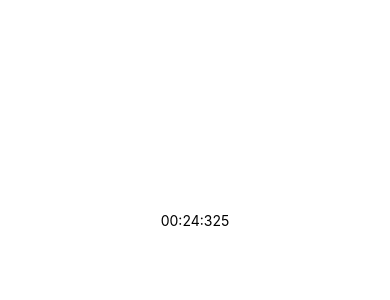
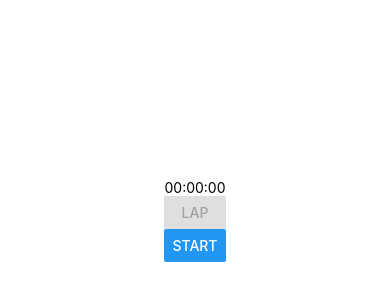
Before and after one commit to Shopify/eng-intern-assessment-react-native, a React Native app: screen / in a window 390 px wide. Shown: the part 202-502 px from the top of the page. Built offline with nearby package versions, Linux system fonts and the light colour scheme.

Commit message:
added basic button logic
- can create button based on types

```diff
--- a/App.tsx
+++ b/App.tsx
@@ -1,27 +1,67 @@
-import { StatusBar } from 'expo-status-bar';
-import { StyleSheet, Text, View } from 'react-native';
-import StopWatch from './src/StopWatch';
-import { useState } from 'react';
-import { convertMillisToClockTime } from './util/TimeConverter';
+import { StatusBar } from "expo-status-bar";
+import { StyleSheet, Text, View } from "react-native";
+import StopWatch from "./src/StopWatch";
+import { useEffect, useState } from "react";
+import { convertMillisToClockTime } from "./util/TimeConverter";
+import StopWatchButton from "./src/StopWatchButton";
 
 export default function App() {
+  const [elapsedTime, setElapsedTime] = useState(0);
+  const [isTimerRunning, setIsTimerRunning] = useState(false);
+  const [lapTimes, setLapTimes] = useState<number[]>([]);
+  const [previousLap, setPreviousLap] = useState(0);
 
-  const [timeElapsed, setTimeElapsed] = useState(24325);
+  useEffect(() => {
+    let interval: number;
+
+    if (isTimerRunning) {
+      interval = setInterval(() => {
+        setElapsedTime((prevElapsedTime) => prevElapsedTime + 10);
+      }, 10);
+    }
+
+    return () => {
+      clearInterval(interval);
+    };
+  }, [isTimerRunning]);
+
+  const resetStopWatch = () => {
+    setElapsedTime(0);
+    setIsTimerRunning(false);
+    setLapTimes([]);
+    setPreviousLap(0);
+  };
+
+  const lapStopWatch = () => {
+    const lapTime = elapsedTime - previousLap;
+    setLapTimes((prev) => [lapTime, ...prev]);
+    setPreviousLap(elapsedTime);
+  };
+
+  const startStopWatch = () => {
+    setIsTimerRunning(true);
+  }
+
+  const stopStopWatch = () => {
+    setIsTimerRunning(false);
+  }
 
   return (
     <View style={styles.container}>
-        <StopWatch {...convertMillisToClockTime(timeElapsed)}/>
+      <StopWatch {...convertMillisToClockTime(elapsedTime)} />
+      <View>
+        <StopWatchButton type="lap" onClick={lapStopWatch}/>
+        <StopWatchButton type="start" onClick={startStopWatch}/>
+      </View>
     </View>
   );
 }
 
-
-
 const styles = StyleSheet.create({
   container: {
     flex: 1,
-    backgroundColor: '#fff',
-    alignItems: 'center',
-    justifyContent: 'center',
+    backgroundColor: "#fff",
+    alignItems: "center",
+    justifyContent: "center",
   },
 });
--- a/src/StopWatch.tsx
+++ b/src/StopWatch.tsx
@@ -7,7 +7,7 @@ export default function StopWatch(props: Readonly<StopWatchProps>) {
 
     return (
         <View>
-            <Text>{`${formatTime(props.minutes)}:${formatTime(props.seconds)}:${formatTime(props.milliseconds)}`}</Text>
+            <Text>{`${formatTime(props.minutes)}:${formatTime(props.seconds)}:${formatTime(props.milliseconds/10)}`}</Text>
         </View>
     );
 };
--- a/src/StopWatchButton.tsx
+++ b/src/StopWatchButton.tsx
@@ -1,8 +1,20 @@
-import { View } from 'react-native';
+import { Button, Text, View } from "react-native";
 
-export default function StopWatchButton() {
-  return (
-    <View >
-    </View>
-  );
+export default function StopWatchButton(props: StopWatchButtonProps) {
+  switch (props.type) {
+    case "start":
+      return <View><Button onPress={props.onClick} title="Start"/></View>;
+    case "stop":
+        return <View><Button onPress={props.onClick} title="Stop"/></View>;
+    case "reset":
+        return <View><Button onPress={props.onClick} title="Reset"/></View>;
+    case "lap":
+        return <View><Button onPress={props.onClick} title="Lap" disabled={true}/></View>;
+  }
 }
+
+type StopWatchButtonProps = {
+  type?: "start" | "stop" | "reset" | "lap";
+  onClick?: () => void;
+  isDisabled?: boolean;
+};
```
